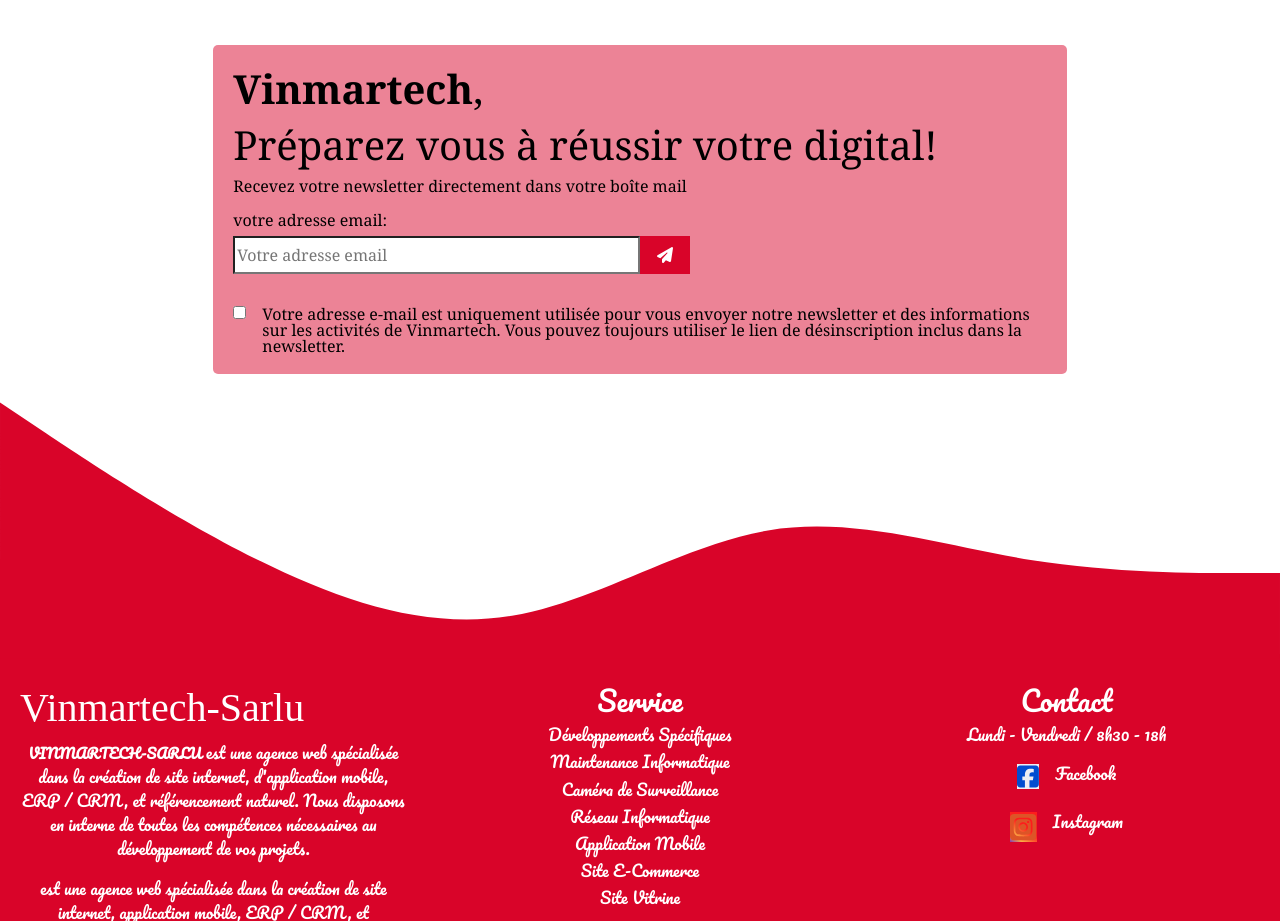
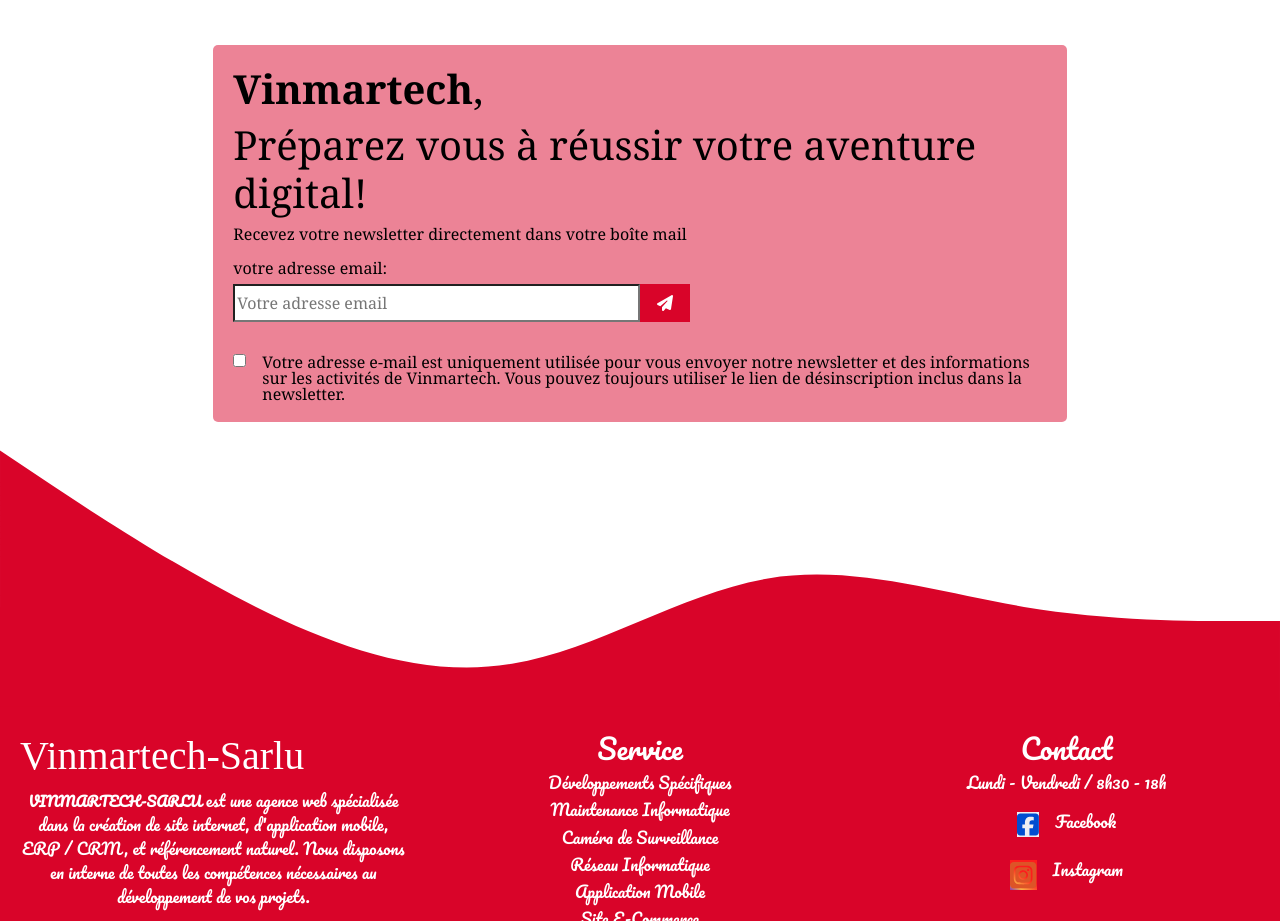
Before and after one commit to Alphonse-K/vinmartech, a React (Create React App) app: page / in a window 1280 px wide. Shown: the part 4520-5441 px from the top of the page. Built offline with nearby package versions, Linux system fonts and the light colour scheme; a web font is replaced by a local one.

Commit message:
updated the text in newsletter component

```diff
--- a/src/components/Newsletter.js
+++ b/src/components/Newsletter.js
@@ -20,7 +20,7 @@
       <div className='newsletter-container'>
           <div className='newsletter col-xs-12 col-sm-12 col-md-8 col-lg-8'>
             <h1><b>Vinmartech</b>,</h1>
-            <h1>Préparez vous à réussir votre digital! </h1>
+            <h1>Préparez vous à réussir votre aventure digital! </h1>
             <h6>Recevez votre newsletter directement dans votre boîte mail</h6>
             <label htmlFor="news" className='d-inline-block'>votre adresse email:</label>
             <div className='d-flex'>
```
